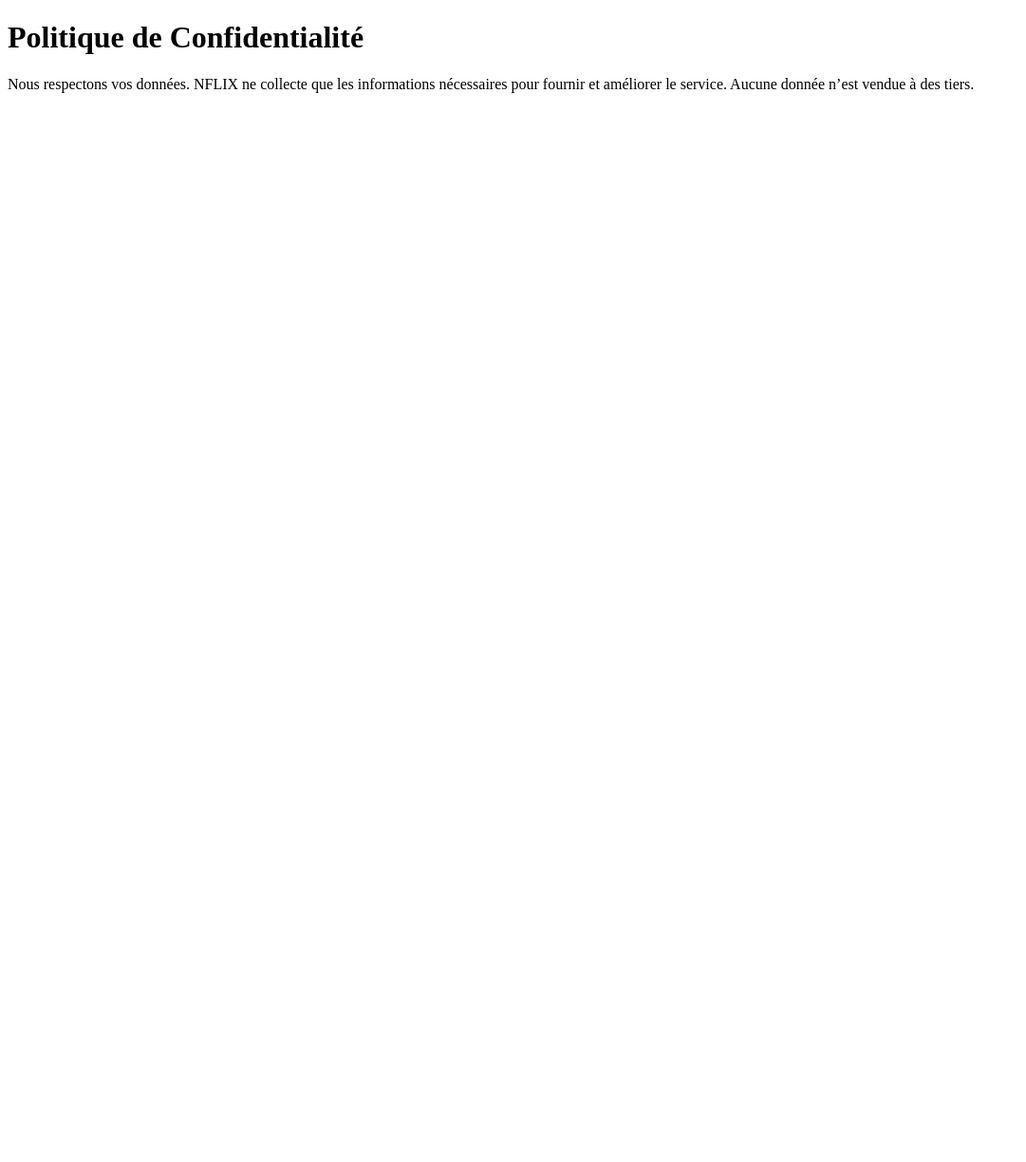
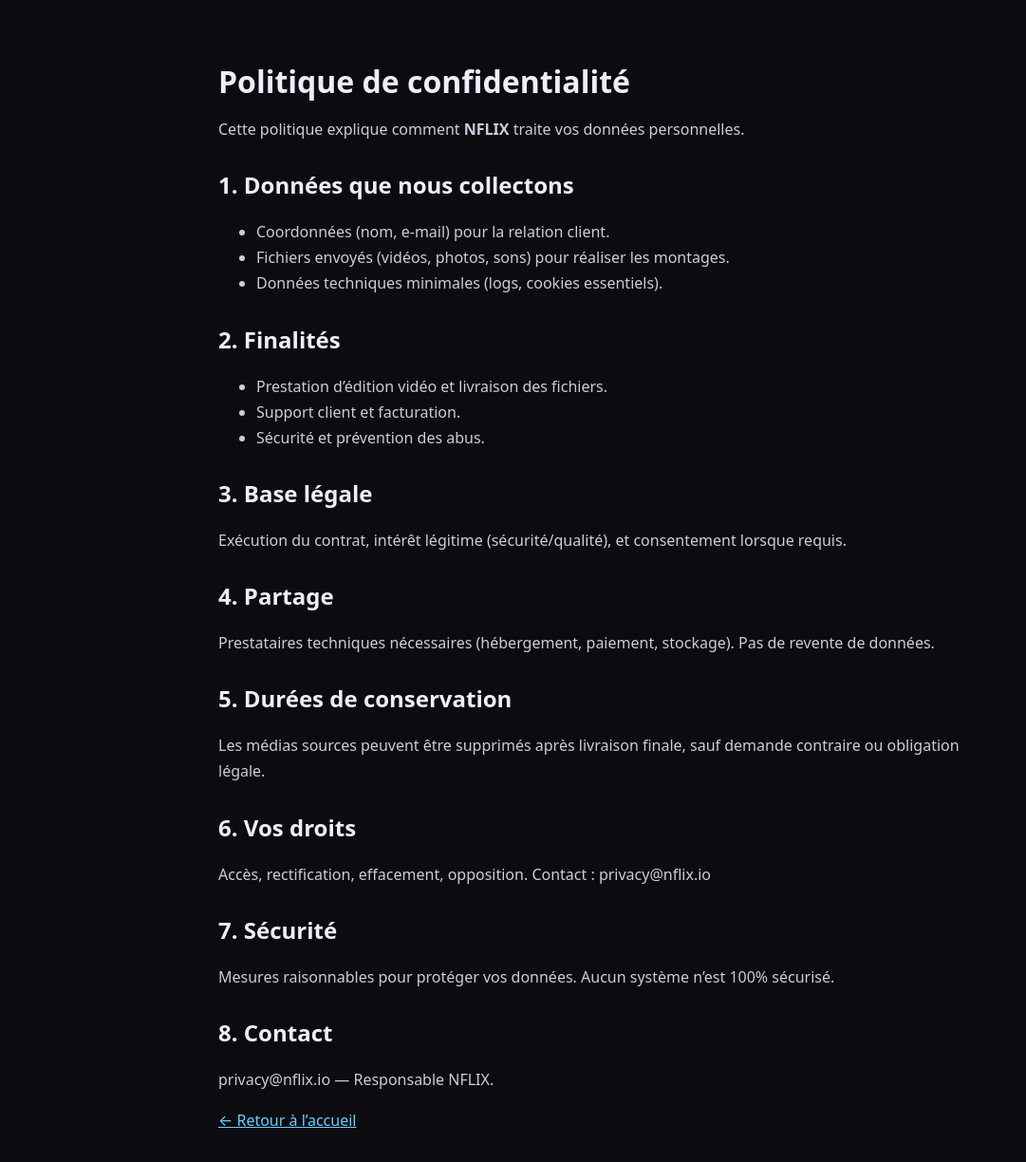
Before and after one commit to altidigitech-ui/nflix-site, a plain HTML site: page privacy.html in a window 1280 px wide. Shown: the whole page at 95% size, without its empty margins (0-1081 px from the left). Before the commit the page ends 800 px from the top, so only its background shows below. Drawn offline with Linux system fonts and the light colour scheme.

Commit message:
privacy.html

```diff
--- a/privacy.html
+++ b/privacy.html
@@ -1,11 +1,58 @@
-<!DOCTYPE html>
+<!doctype html>
 <html lang="fr">
 <head>
-  <meta charset="UTF-8">
-  <title>Politique de Confidentialité - NFLIX</title>
+  <meta charset="utf-8">
+  <meta name="viewport" content="width=device-width, initial-scale=1">
+  <title>Politique de confidentialité – NFLIX</title>
+  <meta name="description" content="Politique de confidentialité de NFLIX.">
+  <link rel="canonical" href="https://nflix.io/confidentialite.html">
+  <style>
+    body{margin:0;font-family:system-ui,-apple-system,Segoe UI,Roboto,Arial,sans-serif;background:#0b0b10;color:#eef}
+    .wrap{max-width:820px;margin:8vh auto;padding:0 20px}
+    h1{margin:0 0 16px}
+    h2{margin-top:28px}
+    p,li{line-height:1.7;color:#ccd}
+    a{color:#66d0ff}
+  </style>
 </head>
 <body>
-  <h1>Politique de Confidentialité</h1>
-  <p>Nous respectons vos données. NFLIX ne collecte que les informations nécessaires pour fournir et améliorer le service. Aucune donnée n’est vendue à des tiers.</p>
+  <main class="wrap">
+    <h1>Politique de confidentialité</h1>
+    <p>Cette politique explique comment <strong>NFLIX</strong> traite vos données personnelles.</p>
+
+    <h2>1. Données que nous collectons</h2>
+    <ul>
+      <li>Coordonnées (nom, e-mail) pour la relation client.</li>
+      <li>Fichiers envoyés (vidéos, photos, sons) pour réaliser les montages.</li>
+      <li>Données techniques minimales (logs, cookies essentiels).</li>
+    </ul>
+
+    <h2>2. Finalités</h2>
+    <ul>
+      <li>Prestation d’édition vidéo et livraison des fichiers.</li>
+      <li>Support client et facturation.</li>
+      <li>Sécurité et prévention des abus.</li>
+    </ul>
+
+    <h2>3. Base légale</h2>
+    <p>Exécution du contrat, intérêt légitime (sécurité/qualité), et consentement lorsque requis.</p>
+
+    <h2>4. Partage</h2>
+    <p>Prestataires techniques nécessaires (hébergement, paiement, stockage). Pas de revente de données.</p>
+
+    <h2>5. Durées de conservation</h2>
+    <p>Les médias sources peuvent être supprimés après livraison finale, sauf demande contraire ou obligation légale.</p>
+
+    <h2>6. Vos droits</h2>
+    <p>Accès, rectification, effacement, opposition. Contact : privacy@nflix.io</p>
+
+    <h2>7. Sécurité</h2>
+    <p>Mesures raisonnables pour protéger vos données. Aucun système n’est 100% sécurisé.</p>
+
+    <h2>8. Contact</h2>
+    <p>privacy@nflix.io — Responsable NFLIX.</p>
+
+    <p><a href="/">← Retour à l’accueil</a></p>
+  </main>
 </body>
 </html>
```
